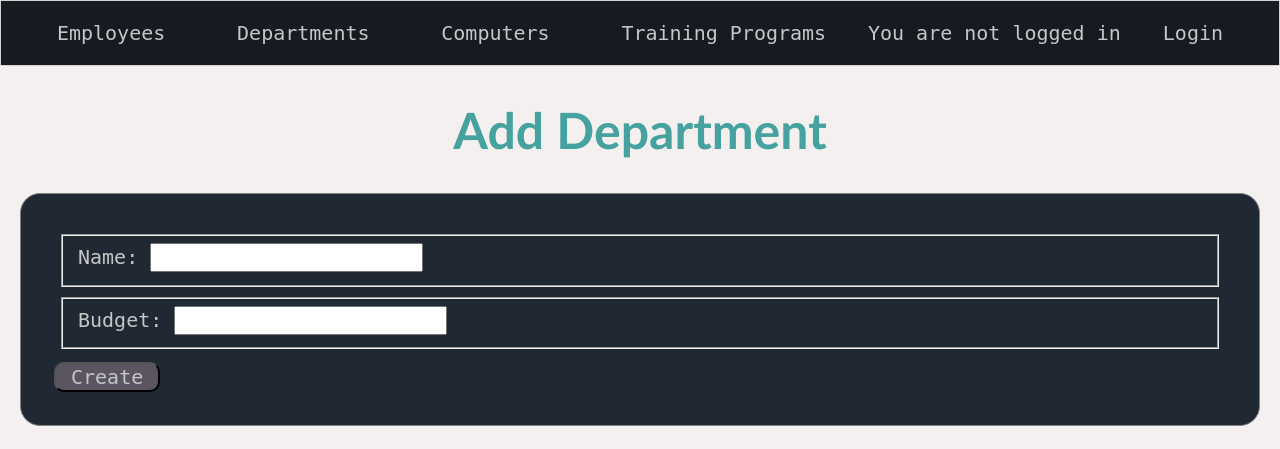
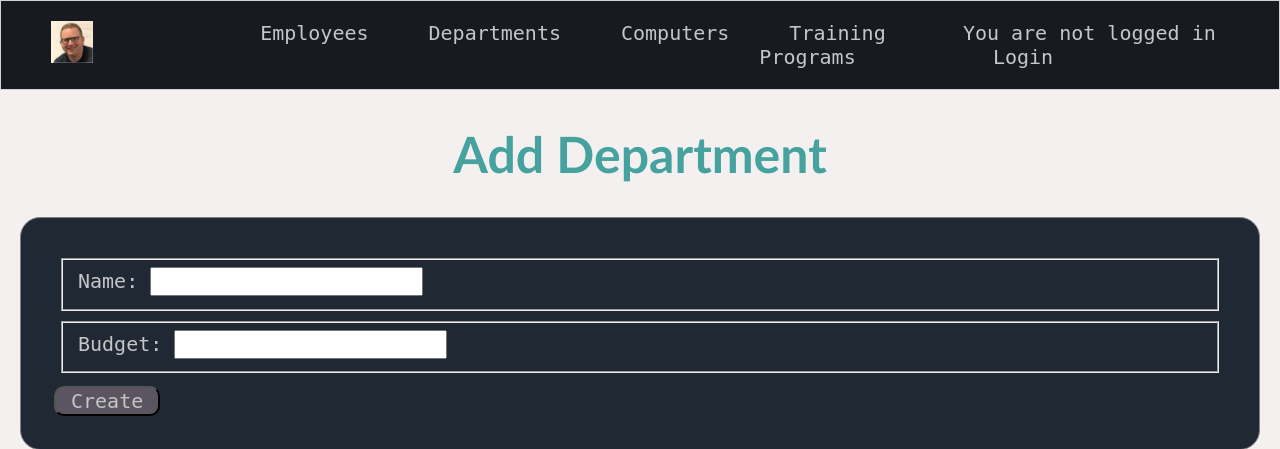
Before and after one commit to nss-cohort-36/bangazon-workforce-mgt-imagination-station, a Django app: page /department/form in a window 1280 px wide. Shown: the top 449 px of the page. Run offline with Django 3.2, Linux system fonts and the light colour scheme; parts of the project's set-up code (start-up, migrations or seed data) failed here and were passed over.

Commit message:
nav bar edit

```diff
--- a/hrapp/templates/shared/base.html
+++ b/hrapp/templates/shared/base.html
@@ -16,6 +16,7 @@
 
     <nav id="site-nav">
         <ol class="navList">
+            <li class="navList__route"><a href="{% url 'hrapp:home' %}"><img src="../../static/images/homenav.png" width="20%"></a></li>
             <li class="navList__route"><a href="{% url 'hrapp:employee_list' %}">Employees</a></li>
             <li class="navList__route"><a href="{% url 'hrapp:department_list' %}">Departments</a></li>
             <li class="navList__route"><a href="{% url 'hrapp:computer_list' %}">Computers</a></li>
```
Also changed, not shown: hrapp/static/images/homenav.png (added).
